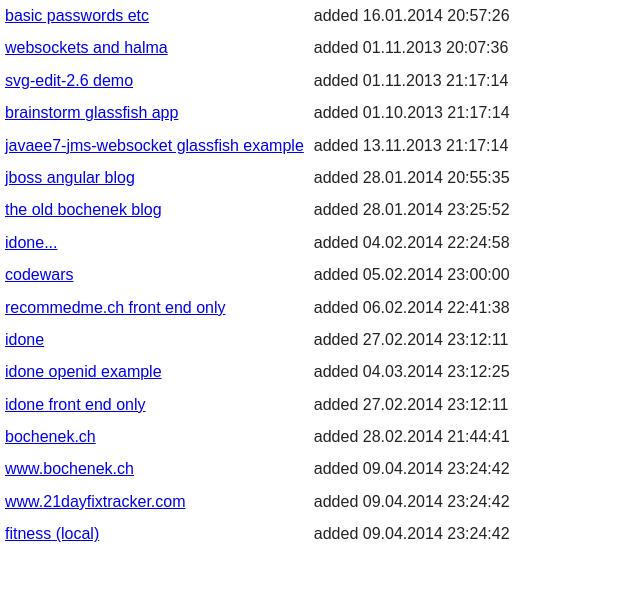
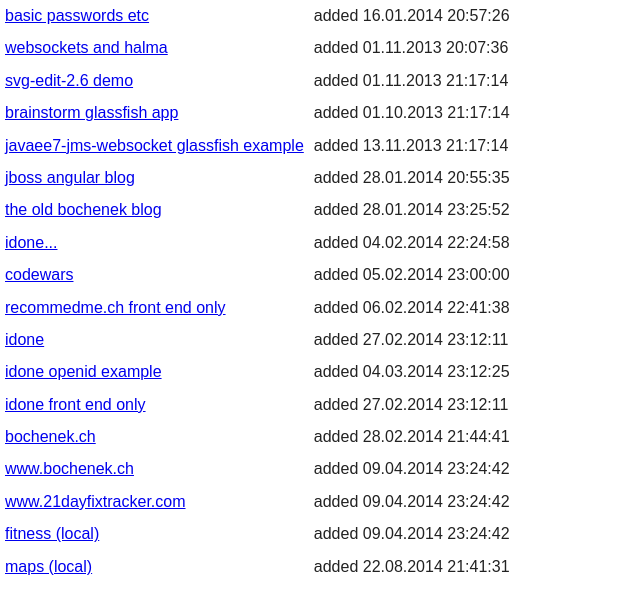
Before and after one commit to mikebochenek/html5, a plain HTML site: page index.html in a window 1280 px wide. Shown: the whole page, without its empty margins (0-640 px from the left). Drawn offline with Linux system fonts and the light colour scheme.

Commit message:
adding maps quicklink from localhost

```diff
--- a/index.html
+++ b/index.html
@@ -88,6 +88,10 @@
 				<td><a href="/fitness">fitness (local)</a></td>
 				<td>added 09.04.2014 23:24:42</td>
 			</tr>
+			<tr>
+				<td><a href="/maps">maps (local)</a></td>
+				<td>added 22.08.2014 21:41:31</td>
+			</tr>
 
 		</table>
 
```
